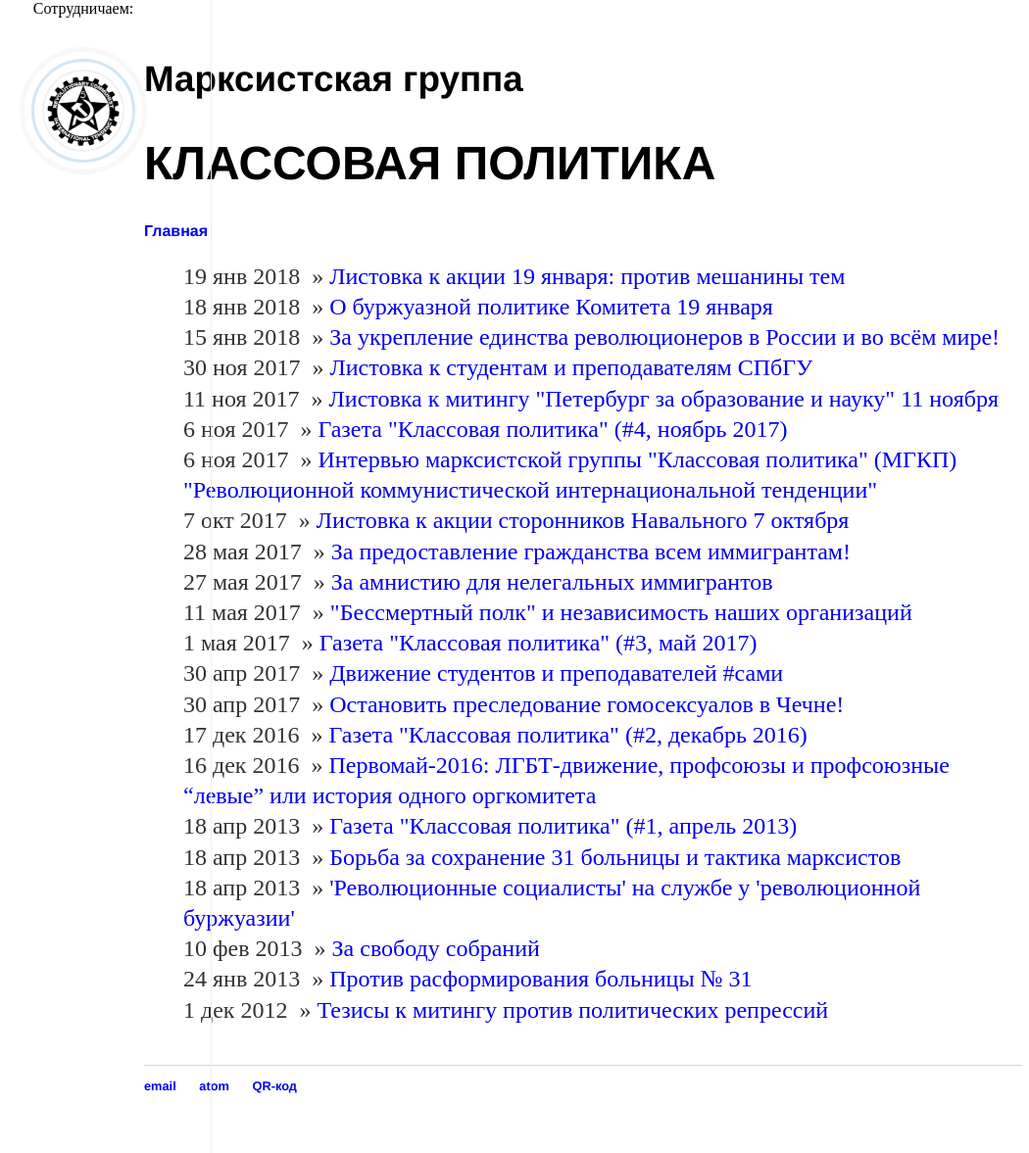
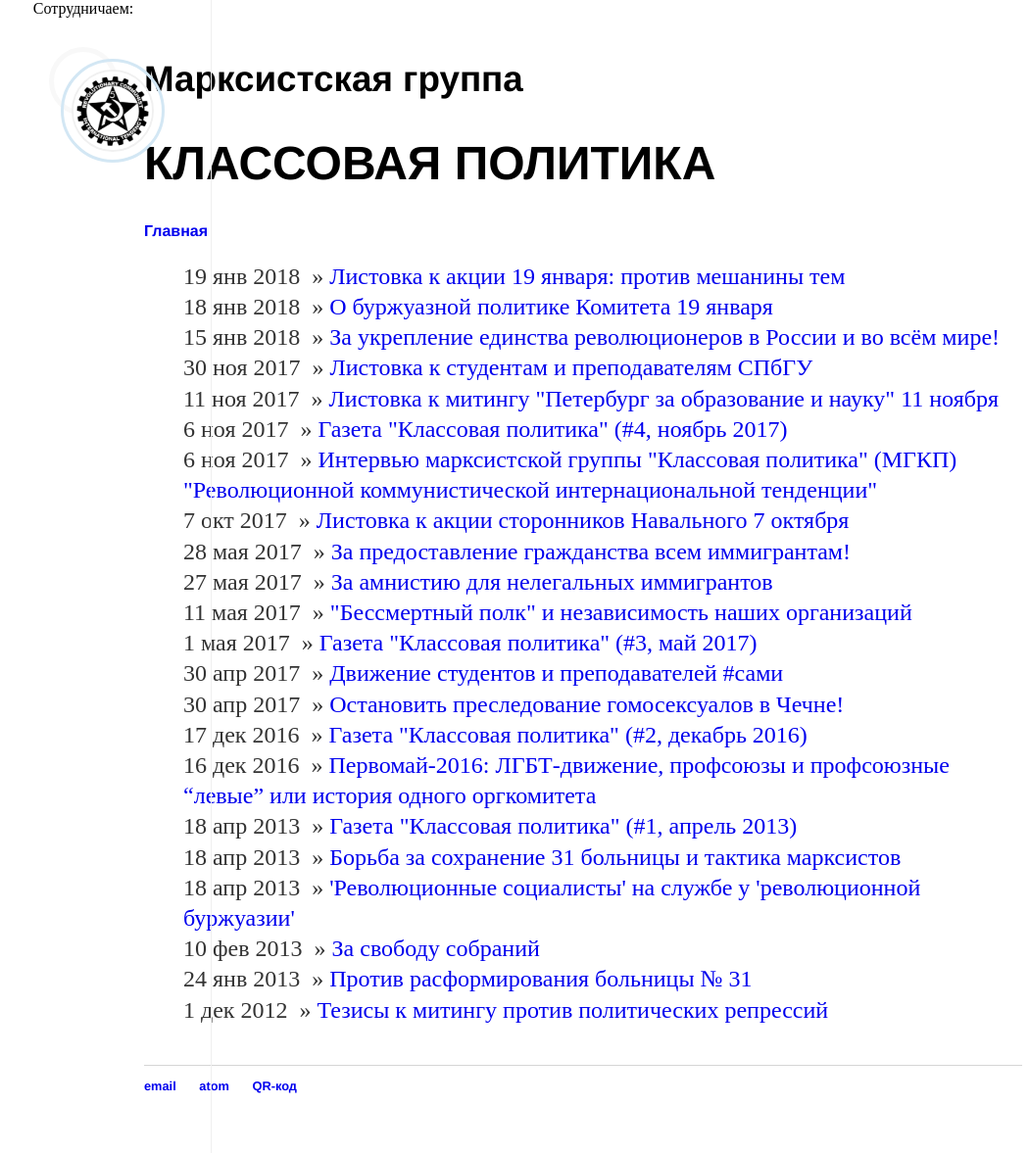
Before and after one commit to mgkp/mgkp.github.io, a Jekyll site: the page built from index.html, in a window 1280 px wide and 1177 px high. Shown: the whole window at 98% size, without its empty margins (45-1095 px from the left). Built offline with Jekyll 4.4.1, drawn with Linux system fonts in a browser that asks for light colours.

```diff
--- a/css/main.css
+++ b/css/main.css
@@ -70,8 +70,8 @@
 
 	#avatar {
 		margin:30px auto 0 auto;
-		width: 120px;
-		height: 120px;
+		width: 60px;
+		height: 60px;
 		border-radius: 50%;
 		border: 5px solid #f8f8f8;
 
```
